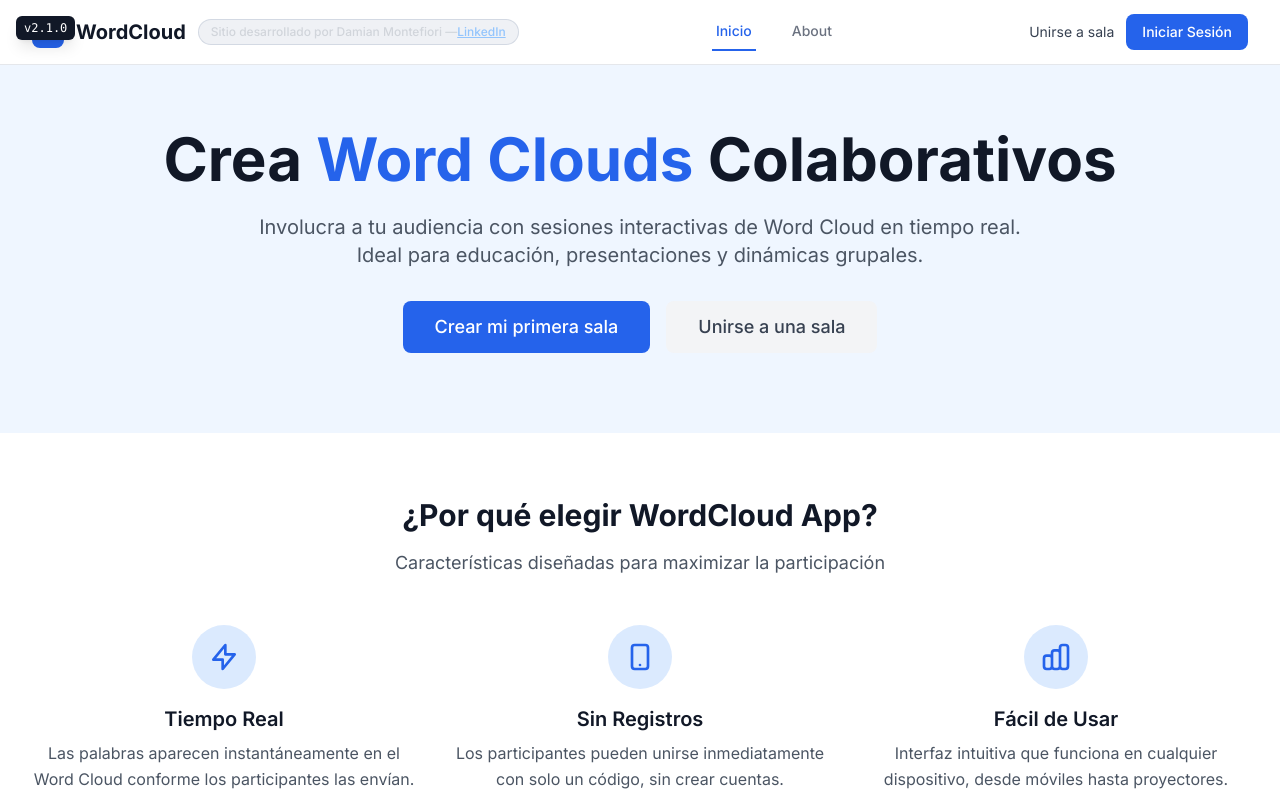
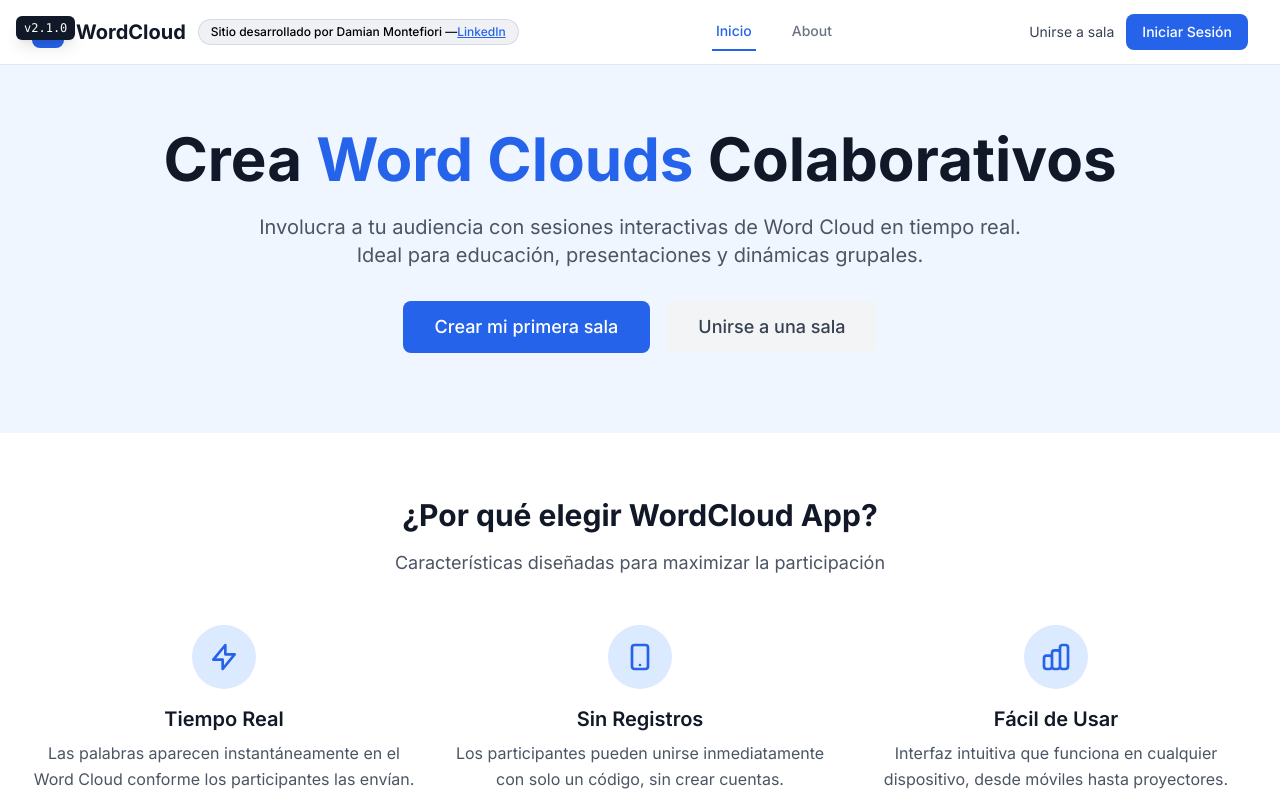
Before and after one commit to damimontefiori/WordCloud, a React (Vite) app: page / in a window 1280 px wide. Shown: the top 800 px of the page. Built offline with nearby package versions, Linux system fonts and the light colour scheme; no server answers.

Commit message:
Fix: Remove Tailwind color classes to show black text in PersonalBadge

```diff
--- a/src/components/PersonalBadge.jsx
+++ b/src/components/PersonalBadge.jsx
@@ -7,14 +7,14 @@ const PersonalBadge = () => {
       role="note"
       aria-label="Marca personal en header"
     >
-      <span className="text-gray-300">
+      <span>
         Sitio desarrollado por Damian Montefiori —
       </span>
       <a
         href="https://www.linkedin.com/in/damian-montefiori"
         target="_blank"
         rel="noopener noreferrer"
-        className="text-blue-300 hover:text-blue-200 underline transition-colors"
+        className="text-blue-600 hover:text-blue-800 underline transition-colors"
       >
         LinkedIn
       </a>
--- a/src/utils/buildInfo.js
+++ b/src/utils/buildInfo.js
@@ -1,10 +1,10 @@
 // Este archivo es generado automáticamente durante el build
 export const buildInfo = {
   "version": "v2.1.0",
-  "buildDate": "2025-09-03T03:18:24.173Z",
-  "buildTime": "03/09/2025, 00:18:24 GMT-3",
-  "buildTimestamp": 1756869504173,
-  "gitCommit": "432c06d09d33854f695dbaf5640b840fdab2d7eb",
+  "buildDate": "2025-09-03T03:21:26.137Z",
+  "buildTime": "03/09/2025, 00:21:26 GMT-3",
+  "buildTimestamp": 1756869686137,
+  "gitCommit": "9eca315e2183c8bb4cc47bd2fbd8fee5e1448209",
   "gitBranch": "main",
   "environment": "production"
 }
```
